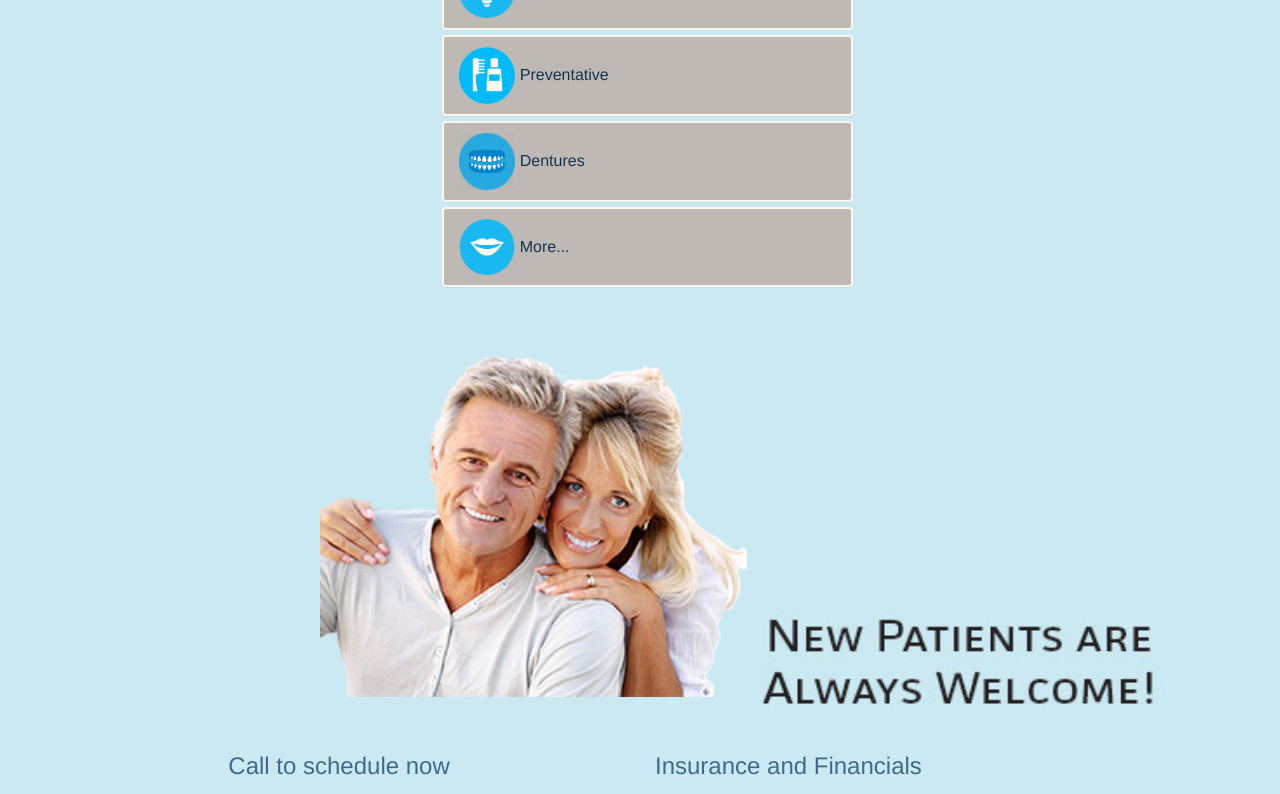
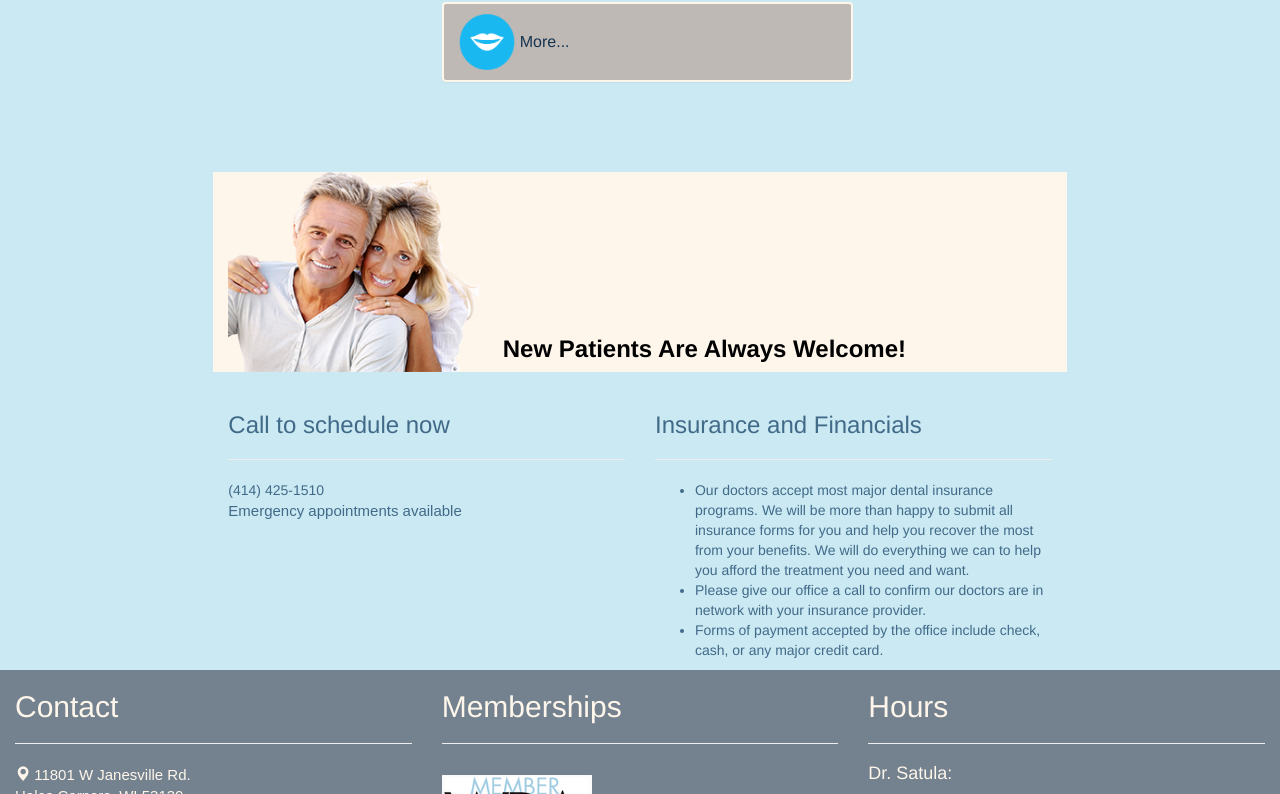
Before and after one commit to jtpete/jtpete.github.io, a plain HTML site: page index.html in a window 1280 px wide. Shown: the part 3114-3908 px from the top of the page. Drawn offline with nearby package versions, Linux system fonts and the light colour scheme.

Commit message:
fixed welcome alignment

```diff
--- a/css/styles.css
+++ b/css/styles.css
@@ -77,6 +77,14 @@ body {
   margin-top: 20px;
   margin-bottom: 20px;
 }
+
+.welcomeDiv{
+  padding-left: 0px;
+  padding-right: 0px;
+  height: 200px;
+
+}
+
 /* Landscape phones and down */
 @media (max-width: 480px) {
   #photoSection{
@@ -110,6 +118,12 @@ body {
   .center{
     text-align: center !important;
   }
+  .welcomeDiv{
+    padding-left: 0px;
+    padding-right: 0px;
+    height: 100%;
+  }
+
 }
 
 
@@ -126,6 +140,23 @@ body {
 .photoDiv{
   padding-left: 0px;
   padding-right: 0px;
+}
+
+.welcomeText{
+  font-size: 24px;
+  font-style: Bold;
+  color: black !important;
+  font-weight: bolder;
+}
+
+.welcomePic{
+  object-position: left;
+}
+
+.welcomeTextDiv{
+ text-align: center;
+ display: flex !important;
+ align-items: flex-end !important;
 }
 
 .photoContainer{
--- a/index.html
+++ b/index.html
@@ -46,10 +46,10 @@
                 <a href="https://www.facebook.com/drsatula" title="Facebook" target="_blank"><img class="socialMediaTag" src="images/fb.png" alt="Facebook"></a>
               </div>
               <div class="col-sm-3">
-                <a href="#" title="Google Plus" ><img class="socialMediaTag" src="images/gp.png" alt="Google Plus"></a>
+                <a href="#" title="Google Plus"><img class="socialMediaTag" src="images/gp.png" alt="Google Plus"></a>
               </div>
               <div class="col-sm-3">
-                <a href="#" title="Yelp" ><img class="socialMediaTag" src="images/yelp.png" alt="Yelp"></a>
+                <a href="#" title="Yelp"><img class="socialMediaTag" src="images/yelp.png" alt="Yelp"></a>
               </div>
             </div>
           </div>
@@ -126,40 +126,49 @@
       <div class="col-sm-9 grey">
         <div class="row">
           <div id="satulaImg" class="col-xs-12 col-sm-4 drBackground move-left">
-            <img class="img-responsive" src="images/drkatie.jpg" alt="Card image cap">
+            <img class="img-responsive" src="images/drkatie.jpg" alt="Dr Katie">
           </div>
           <div class="col-xs-12 col-sm-8">
             <h3>Meet Dr. Katie A. Satula</h3>
-            <p class="card-text">Dr. Katie A. Satula has deep roots in the local community. She graduated from Muskego High School, then attended Carthage College in Kenosha, earning bachelor’s degrees in biology and neuroscience. While attending college, she volunteered in dental clinics in Nicaragua, Jamaica, and the local community. That volunteer work confirmed her desire to pursue a career in dentistry, using her talents and passions to help others. Dr. Satula earned her Doctor of Dental Surgery (D.D.S.) degree from the Marquette University School of Dentistry.
+            <p class="card-text">Dr. Katie A. Satula has deep roots in the local community. She graduated from Muskego High School, then attended Carthage College in Kenosha, earning bachelor’s degrees in biology and neuroscience. While attending college, she volunteered
+              in dental clinics in Nicaragua, Jamaica, and the local community. That volunteer work confirmed her desire to pursue a career in dentistry, using her talents and passions to help others. Dr. Satula earned her Doctor of Dental Surgery (D.D.S.)
+              degree from the Marquette University School of Dentistry.
 
-              <br><br> Dr. Satula began her career practicing dentistry in Greenfield and recently purchased the practice of Dr. Thomas Raimann in June 2017. She looks forward to continuing the tradition of high-quality dental care that Dr. Raimann began over 30 years ago. Dr. Satula loves working with patients of all ages and prides herself on providing caring, comfortable, and comprehensive dental care to all of her patients.
+              <br><br> Dr. Satula began her career practicing dentistry in Greenfield and recently purchased the practice of Dr. Thomas Raimann in June 2017. She looks forward to continuing the tradition of high-quality dental care that Dr. Raimann began
+              over 30 years ago. Dr. Satula loves working with patients of all ages and prides herself on providing caring, comfortable, and comprehensive dental care to all of her patients.
 
               <br><br> Dr. Satula enjoys spending free time with her husband, Steve, and their friends and family. She also enjoys cooking, reading, and cheering on all of the great Wisconsin sports teams. </div>
         </div>
-
       </div>
     </div>
+
     <div class="row">
       <div class="col-sm-2"></div>
       <div class="col-sm-9 grey border">
         <div class="row">
-      <div  id="muellerImg" class="col-xs-12 col-sm-4 col-sm-push-8 col-xl-push-9 drBackground ">
-        <img  class="img-responsive move-right" src="images/drrichard.jpg" alt="Card image cap">
+          <div id="satulaImg" class="col-xs-12 col-sm-4 drBackground move-left">
+            <img class="img-responsive" src="images/drrichard.jpg" alt="Dr Richard">
           </div>
-      <div class="col-xs-12 col-sm-8 col-sm-pull-4">
+          <div class="col-xs-12 col-sm-8">
             <h3>Meet Dr. Richard A. Mueller</h3>
-        <p class="card-text">In private practice for over 35 years, Dr. Richard A. Mueller is a seasoned dentist committed to offering the highest level of patient care. With both an undergraduate degree in biology and his Doctor of Dental Surgery (D.D.S.) from Marquette University, Dr. Mueller continues to give back to his alma mater through the Marquette School of Dentistry’s mentor program.
+            <p class="card-text">In private practice for over 35 years, Dr. Richard A. Mueller is a seasoned dentist committed to offering the highest level of patient care. With both an undergraduate degree in biology and his Doctor of Dental Surgery (D.D.S.) from Marquette
+              University, Dr. Mueller continues to give back to his alma mater through the Marquette School of Dentistry’s mentor program.
 
-          <br><br> Dr. Mueller’s contributions to the dental profession have earned him distinguished honors, including fellowships in the Pierre Fauchard Academy, the American College of Dentistry, and the International College of Dentistry.
-He has held leadership positions with both the Wisconsin Dental Association (WDA) and locally with the Greater Milwaukee Dental Association. He also is a member of the American Dental Association. His commitment to serving the community is shown in volunteering his time and talents to events with the WDA’s Mission of Mercy Dental Outreach (MOM’s), Give Kids a Smile, and local Head Start screenings.
+              <br><br> Dr. Mueller’s contributions to the dental profession have earned him distinguished honors, including fellowships in the Pierre Fauchard Academy, the American College of Dentistry, and the International College of Dentistry. He has
+              held leadership positions with both the Wisconsin Dental Association (WDA) and locally with the Greater Milwaukee Dental Association. He also is a member of the American Dental Association. His commitment to serving the community is shown
+              in volunteering his time and talents to events with the WDA’s Mission of Mercy Dental Outreach (MOM’s), Give Kids a Smile, and local Head Start screenings.
               <br>
-<br>
-Born and raised in the Milwaukee area and a resident of Hales Corners for 29 years, Dr. Mueller welcomes new patients to join his long-standing promise to offer exceptional patient care. In his free time, Dr. Mueller enjoys making memories with his family, including two grown children and a grandchild. </p>
+              <br> Born and raised in the Milwaukee area and a resident of Hales Corners for 29 years, Dr. Mueller welcomes new patients to join his long-standing promise to offer exceptional patient care. In his free time, Dr. Mueller enjoys making memories
+              with his family, including two grown children and a grandchild. </p>
           </div>
         </div>
       </div>
     </div>
+
+
     <div class="row text-center">
+      <div class="col-sm-2"></div>
+      <div class="col-sm-9 border">
       <div class="col-xs-12 col-sm-4">
         <div class="staffContainer">
           <img src="images/person1.jpg" alt="Staff Picture" class="staffImage" style="width:100%">
@@ -234,6 +243,11 @@ Born and raised in the Milwaukee area and a resident of Hales Corners for 29 yea
       </div>
     </div>
   </div>
+  </div>
+
+
+
+
   <div id="section3" class="container-fluid primaryBackground">
     <h1 class="text-center primaryText">Services Provided</h1>
     <div class="row">
@@ -348,13 +362,15 @@ Born and raised in the Milwaukee area and a resident of Hales Corners for 29 yea
 
   <div id="section4" class="container-fluid photoContainer primaryBackground primaryText">
     <div class="row">
-      <div class="col-sm-3 hidden-xs photoDiv">
+      <div class="col-sm-2"></div>
+      <div class="col-xs-12 col-sm-8 white border">
+      <div class="col-xs-12  white col-sm-4 welcomeDiv">
+        <img class="img-responsive mainPhoto welcomePic" src="images/Couple_only.png" alt="Smiles">
       </div>
-      <div class="col-sm-4 photoDiv">
-        <img class="img-responsive mainPhoto" src="images/Couple_only.png" alt="Smiles">
+        <div class="welcomeTextDiv col-xs-12  white col-sm-6 welcomeDiv">
+        <h3 class="welcomeText ">New Patients Are Always Welcome! </h3>
       </div>
-      <div class="col-sm-4 hidden-xs photoDiv">
-        <img class="img-responsive mainPhoto" src="images/NewPatientsWelcome.jpg" alt="Smiles">
+
     </div>
   </div>
 
@@ -372,7 +388,8 @@ Born and raised in the Milwaukee area and a resident of Hales Corners for 29 yea
         <h3>Insurance and Financials</h3>
         <hr>
         <ul>
-          <li>Our doctors accept most major dental insurance programs. We will be more than happy to submit all insurance forms for you and help you recover the most from your benefits. We will do everything we can to help you afford the treatment you need and want.</li>
+          <li>Our doctors accept most major dental insurance programs. We will be more than happy to submit all insurance forms for you and help you recover the most from your benefits. We will do everything we can to help you afford the treatment you need
+            and want.</li>
           <li>Please give our office a call to confirm our doctors are in network with your insurance provider.</li>
           <li>Forms of payment accepted by the office include check, cash, or any major credit card.</li>
         </ul>
@@ -404,10 +421,10 @@ Born and raised in the Milwaukee area and a resident of Hales Corners for 29 yea
               <a href="https://www.facebook.com/drsatula" title="Facebook" target="_blank"><img class="socialMediaTag" src="images/fb.png" alt="Facebook"></a>
             </div>
             <div class="col-xs-1 col-sm-2">
-              <a  title="Google Plus" ><img class="socialMediaTag" src="images/gp.png" alt="Google Plus"></a>
+              <a title="Google Plus"><img class="socialMediaTag" src="images/gp.png" alt="Google Plus"></a>
             </div>
             <div class="col-xs-1 col-sm-2">
-              <a title="Yelp" ><img class="socialMediaTag" src="images/yelp.png" alt="Yelp"></a>
+              <a title="Yelp"><img class="socialMediaTag" src="images/yelp.png" alt="Yelp"></a>
             </div>
           </div>
         </div>
@@ -462,7 +479,8 @@ Born and raised in the Milwaukee area and a resident of Hales Corners for 29 yea
           <h4 class="modal-title">Our Mission</h4>
         </div>
         <div class="modal-body">
-          <p>Drs. Satula and Mueller believe in providing affordable dental care for the entire family. From children, to adolescents, to adults and seniors, we offer patients the opportunity to create a beautiful, healthy smile with customized, compassionate dental care in a comfortable atmosphere. We are dedicated to providing you beautiful, long-lasting smiles through upholding our practice mission.</p>
+          <p>Drs. Satula and Mueller believe in providing affordable dental care for the entire family. From children, to adolescents, to adults and seniors, we offer patients the opportunity to create a beautiful, healthy smile with customized, compassionate
+            dental care in a comfortable atmosphere. We are dedicated to providing you beautiful, long-lasting smiles through upholding our practice mission.</p>
         </div>
         <div class="modal-footer">
           <button type="button" class="btn btn-default" data-dismiss="modal">Close</button>
@@ -501,7 +519,8 @@ Born and raised in the Milwaukee area and a resident of Hales Corners for 29 yea
         <div class="modal-body">
           <p>As a practice, we are true believers that preventative care and education are the keys to a lifetime of optimal dental health. That is why we focus on thorough exams – checking the overall health of your teeth and gums, performing oral cancer
             exams, and taking x- rays when necessary.  We also know that routine cleanings, flossing, sealants, and fluoride are all helpful in preventing dental disease.  Not only are we focused on the beauty of your smile, we’re also concerned about
-            your health.  A review of your medical history can help us stay informed of your overall health, any new medications, and any illnesses that may impact your dental health. In addition, at each cleaning appointment, our hygienist will go into detail to make sure you are properly educated to continue good oral habits at home.  We are also dedicated to ensuring you understand the condition of your oral health and the treatment plan options available to you for optimal dental health.</p>
+            your health.  A review of your medical history can help us stay informed of your overall health, any new medications, and any illnesses that may impact your dental health. In addition, at each cleaning appointment, our hygienist will go into
+            detail to make sure you are properly educated to continue good oral habits at home. We are also dedicated to ensuring you understand the condition of your oral health and the treatment plan options available to you for optimal dental health.</p>
         </div>
         <div class="modal-footer">
           <button type="button" class="btn btn-default" data-dismiss="modal">Close</button>
```
Lines whose indentation alone changed are shown as unchanged.
